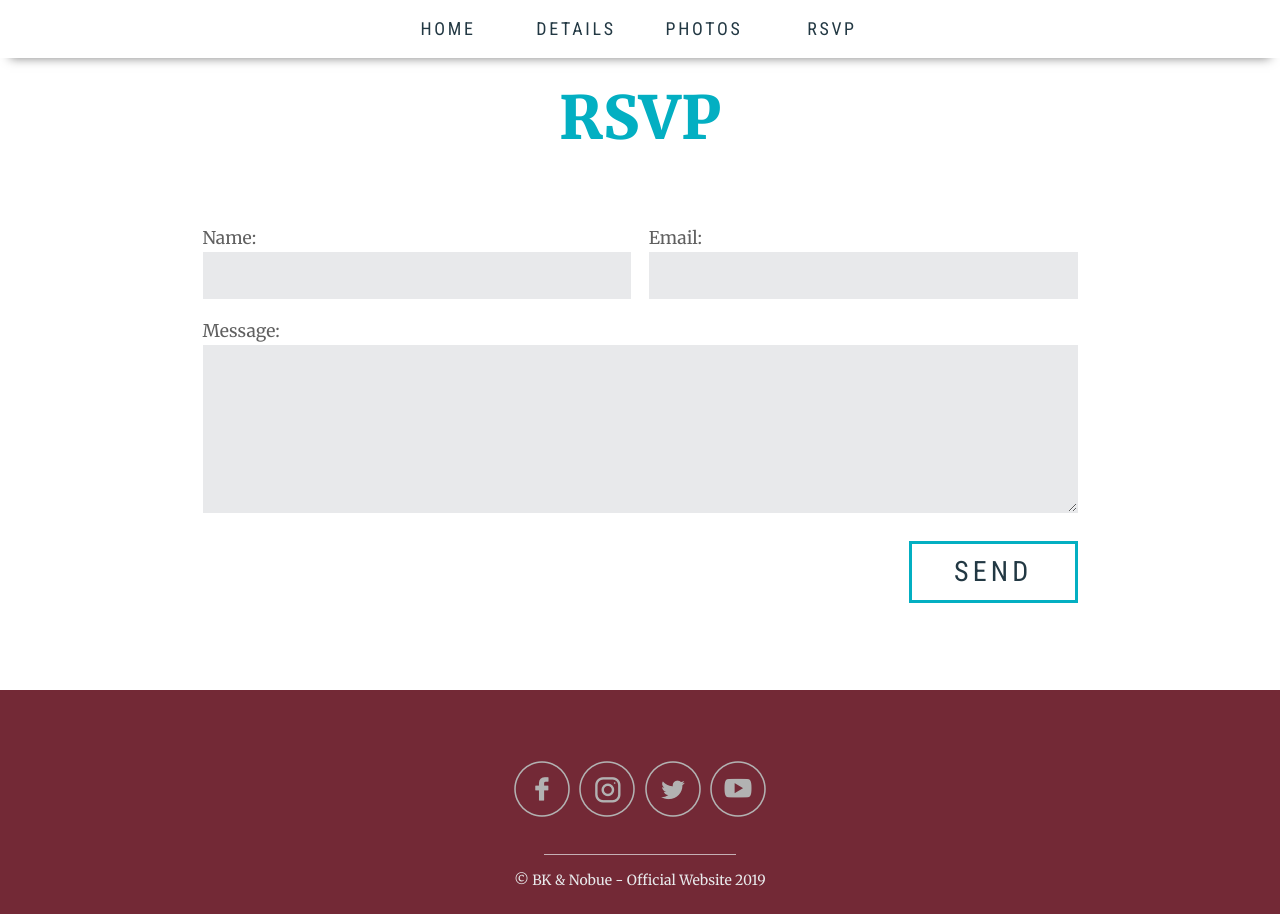
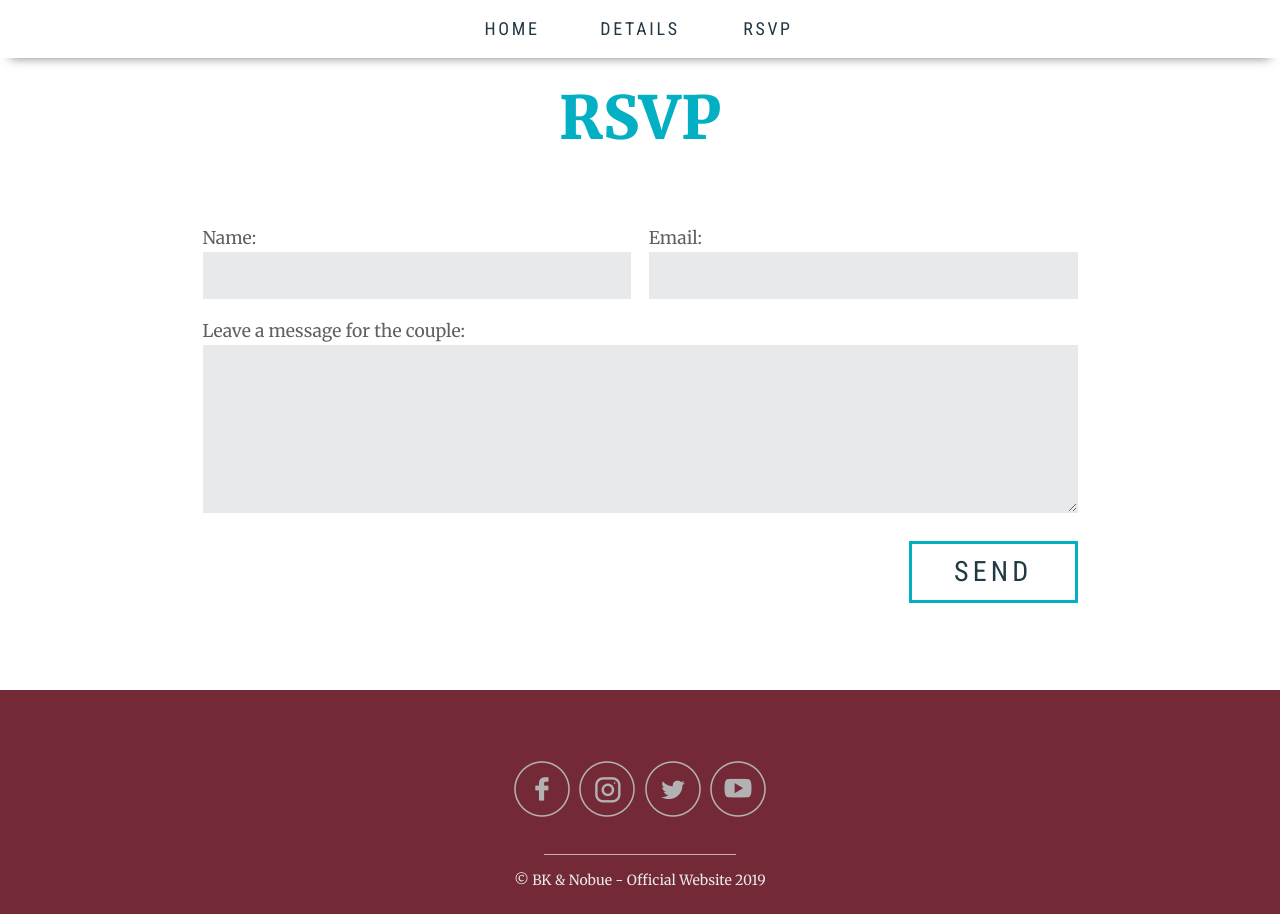
Before and after one commit to bhekanik/ourwedding.bhekani.com, a React (Create React App) app: page /contact in a window 1280 px wide. Built offline with nearby package versions, Linux system fonts and the light colour scheme; a web font is replaced by a local one.

Commit message:
Removed photos page

```diff
--- a/src/components/Contact/Contact.js
+++ b/src/components/Contact/Contact.js
@@ -43,7 +43,7 @@ const Contact = () => {
         </label>
 
         <label className="message">
-          Message:
+          Leave a message for the couple:
           <textarea name="message" id="message" required />
         </label>
 
--- a/src/components/Intro/Intro.js
+++ b/src/components/Intro/Intro.js
@@ -15,7 +15,7 @@ const Intro = () => {
       </div>
       <div className="intro-middle">
         <h2>{"Join Us!"}</h2>
-        <p>{"We are excited to invite you to join us as we begin building our new future together. Each one of you plays a unique role in our lives, sharing with us memories we will always treasure. So we hope you can join us for yet another unforgettable moment, as we exchange vows and make a lasting commitment to one another. Wedding details: Date: 06 October 2019 | Time: 10:00Hrs | Ceremony: Selbourne Park Seventh-Day Adventist Church | Reception: TBA"}</p>
+        <p>{"We are excited to invite you to join us as we begin building our new future together. Each one of you plays a unique role in our lives, sharing with us memories we will always treasure. So we hope you can join us for yet another unforgettable moment, as we exchange vows and make a lasting commitment to one another."}</p>
         <div className="intro-social">
           <div className="intro-social-icons">
             <a
--- a/src/components/Navbar/Navbar.js
+++ b/src/components/Navbar/Navbar.js
@@ -21,11 +21,11 @@ const Navbar = props => {
             Details
           </Link>
         </li>
-        <li>
+        {/* <li>
           <Link style={{ color: linkColor }} to="/projects">
             Photos
           </Link>
-        </li>
+        </li> */}
         <li>
           <Link style={{ color: linkColor }} to="/contact">
             RSVP
```
